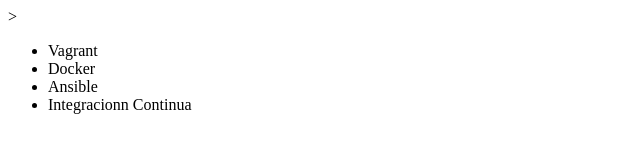
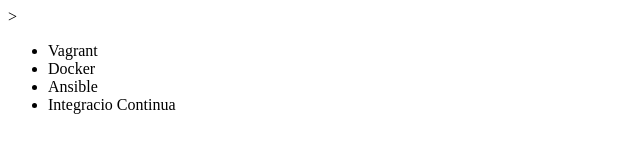
Before and after one commit to desideriovg/alura-git, a plain HTML site: page index.html in a window 1280 px wide. Shown: the full height of the page, 0-640 px from the left. Drawn offline with Linux system fonts and the light colour scheme.

Commit message:
Arreglado acento en el curso de integracion continua

```diff
--- a/index.html
+++ b/index.html
@@ -9,7 +9,7 @@
             <li>Vagrant</li>
             <li>Docker</li>
             <li>Ansible</li>
-            <li>Integracionn Continua</li>
+            <li>Integracio Continua</li>
         </ul>
     </body>
 
```
